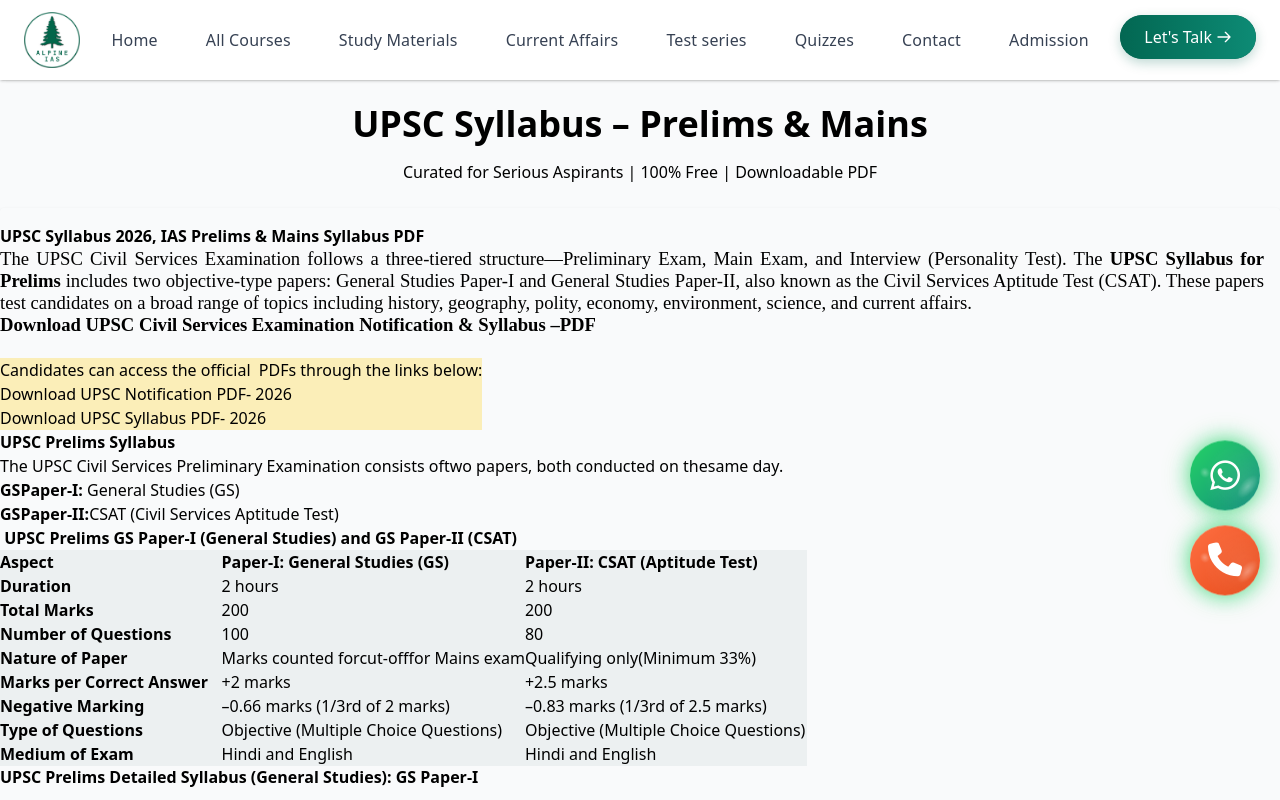
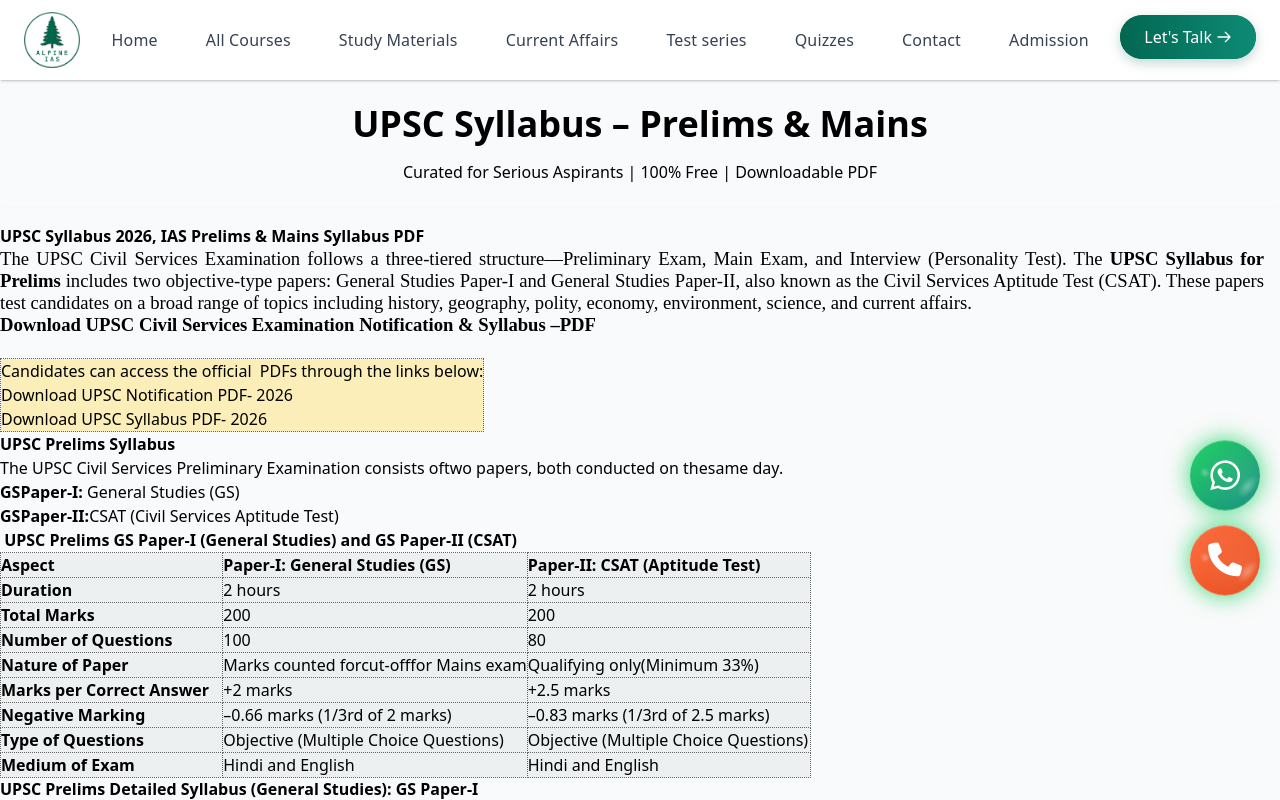
Before and after one commit to abhimanyuonline/AlpineIAS, a SvelteKit app: page /study-material/syllabus in a window 1280 px wide. Built offline with nearby package versions, Linux system fonts and the light colour scheme.

Commit message:
added dotted line

```diff
--- a/src/routes/study-material/syllabus/+page.svelte
+++ b/src/routes/study-material/syllabus/+page.svelte
@@ -826,4 +826,8 @@
   a:hover {
     text-decoration: underline;
   }
+  table, td {
+    border: 1px dotted #666 !important;
+    border-collapse: collapse;
+  }
 </style>
```
